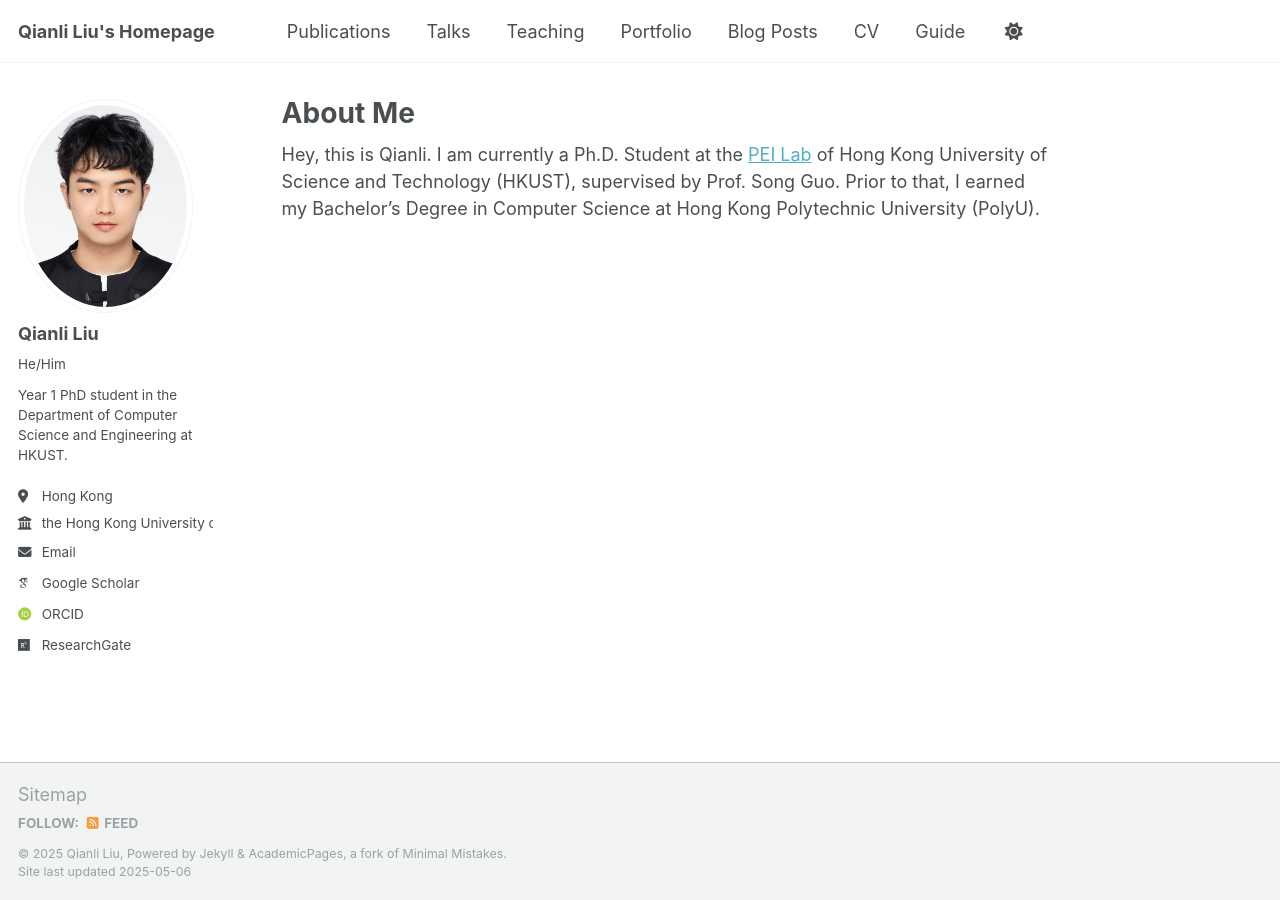
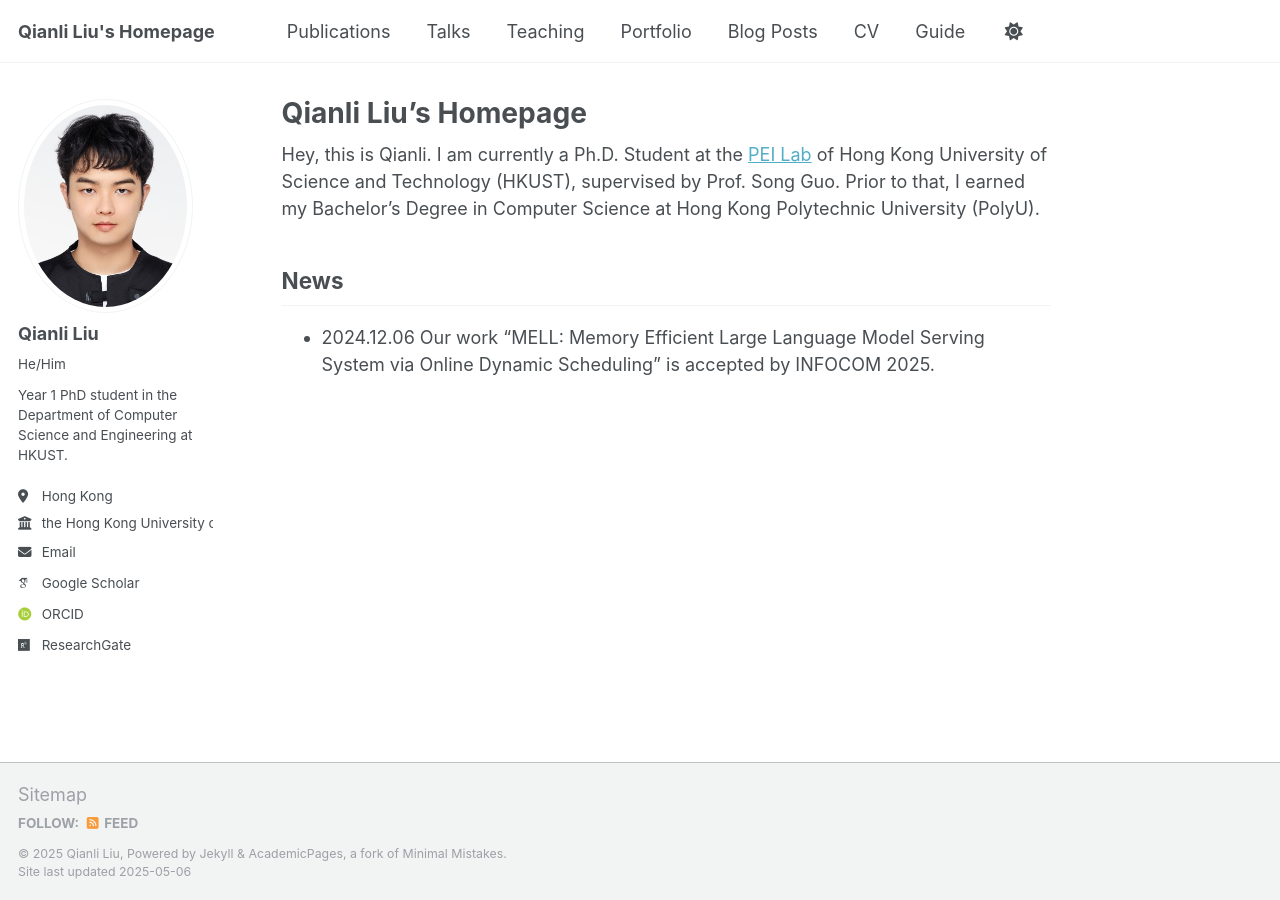
Before and after one commit to Liu-KM/liu-km.github.io, a Jekyll site: the page built from _pages/about.md, in a window 1280 px wide. Built offline with Jekyll 4.4.1, drawn with Linux system fonts in a browser that asks for light colours; some web fonts are replaced.

Commit message:
update the about page

```diff
--- a/_pages/about.md
+++ b/_pages/about.md
@@ -1,6 +1,6 @@
 ---
 permalink: /
-title: "About Me"
+title: "Qianli Liu's Homepage"
 author_profile: true
 redirect_from:
   - /about/
@@ -8,3 +8,6 @@ redirect_from:
 ---
 
 Hey, this is Qianli. I am currently a Ph.D. Student at the [PEI Lab](https://peilab.netlify.app/) of Hong Kong University of Science and Technology (HKUST), supervised by Prof. Song Guo. Prior to that, I earned my Bachelor’s Degree in Computer Science at Hong Kong Polytechnic University (PolyU).
+
+## News
++ 2024.12.06 Our work "MELL: Memory Efficient Large Language Model Serving System via Online Dynamic Scheduling" is accepted by INFOCOM 2025.
```
